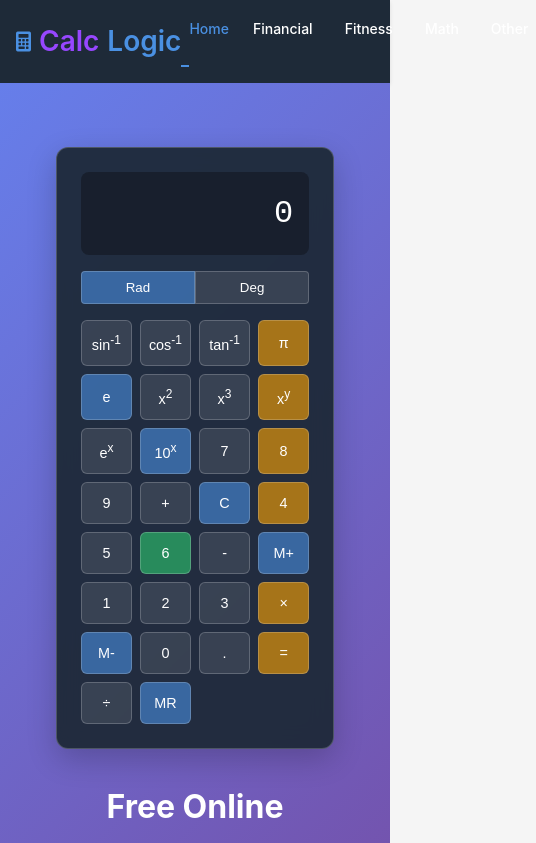
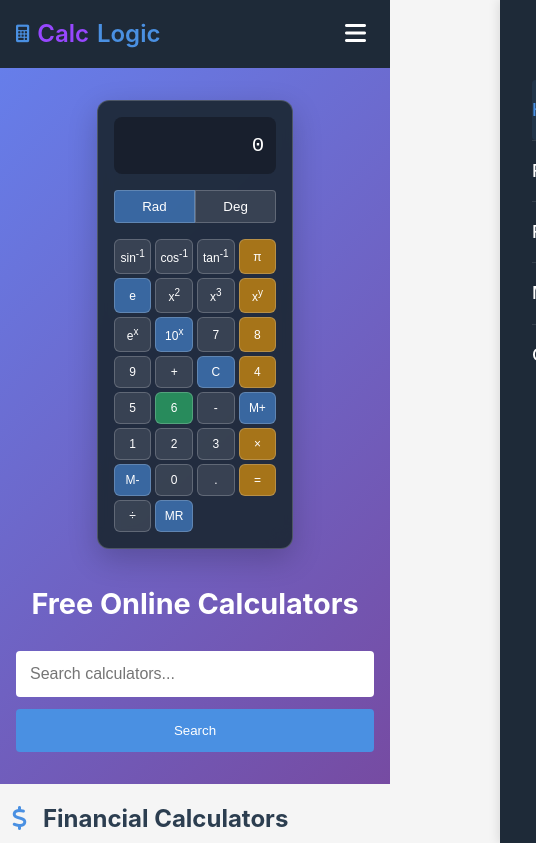
Before and after one commit to sunilkk06/calclogic-app, a React (Vite) app: page / in a window 390 px wide. Shown: the top 843 px of the page, 536 px wide, since content can reach past the window. Built offline with nearby package versions, Linux system fonts and the light colour scheme.

Commit message:
Enhance mobile responsiveness with hamburger menu and improved touch interface

```diff
--- a/src/components/Header.jsx
+++ b/src/components/Header.jsx
@@ -1,8 +1,9 @@
-import React from 'react'
+import React, { useState, useEffect } from 'react'
 import { Link, useLocation } from 'react-router-dom'
 
 const Header = () => {
   const location = useLocation()
+  const [isMobileMenuOpen, setIsMobileMenuOpen] = useState(false)
 
   const isActive = (path) => {
     if (path === '/') {
@@ -11,7 +12,43 @@
     return location.pathname.startsWith(path)
   }
 
+  const toggleMobileMenu = () => {
+    setIsMobileMenuOpen(!isMobileMenuOpen)
+  }
+
+  const closeMobileMenu = () => {
+    setIsMobileMenuOpen(false)
+  }
+
+  // Close mobile menu when route changes
+  useEffect(() => {
+    setIsMobileMenuOpen(false)
+  }, [location.pathname])
+
+  // Close mobile menu when clicking outside
+  useEffect(() => {
+    const handleClickOutside = (event) => {
+      if (isMobileMenuOpen && !event.target.closest('.nav-container')) {
+        setIsMobileMenuOpen(false)
+      }
+    }
+
+    if (isMobileMenuOpen) {
+      document.addEventListener('click', handleClickOutside)
+      document.body.style.overflow = 'hidden' // Prevent scrolling when menu is open
+    } else {
+      document.body.style.overflow = 'unset'
+    }
+
+    return () => {
+      document.removeEventListener('click', handleClickOutside)
+      document.body.style.overflow = 'unset'
+    }
+  }, [isMobileMenuOpen])
+
   return (
+    <>
+      <div className={`mobile-menu-backdrop ${isMobileMenuOpen ? 'visible' : ''}`} onClick={closeMobileMenu}></div>
       <header className="main-header">
         <nav className="nav-container">
           <div className="logo">
@@ -20,35 +57,45 @@
               <span>Calc</span><span>Logic</span>
             </Link>
           </div>
-        <ul className="nav-links">
+
+          <button
+            className="mobile-menu-toggle"
+            onClick={toggleMobileMenu}
+            aria-label="Toggle mobile menu"
+          >
+            <i className={isMobileMenuOpen ? 'fas fa-times' : 'fas fa-bars'}></i>
+          </button>
+
+          <ul className={`nav-links ${isMobileMenuOpen ? 'mobile-open' : ''}`}>
             <li>
-            <Link to="/" className={isActive('/') ? 'active' : ''}>
+              <Link to="/" className={isActive('/') ? 'active' : ''} onClick={closeMobileMenu}>
                 Home
               </Link>
             </li>
             <li>
-            <Link to="/financial" className={isActive('/financial') ? 'active' : ''}>
+              <Link to="/financial" className={isActive('/financial') ? 'active' : ''} onClick={closeMobileMenu}>
                 Financial
               </Link>
             </li>
             <li>
-            <Link to="/health" className={isActive('/health') ? 'active' : ''}>
+              <Link to="/health" className={isActive('/health') ? 'active' : ''} onClick={closeMobileMenu}>
                 Fitness
               </Link>
             </li>
             <li>
-            <Link to="/math" className={isActive('/math') ? 'active' : ''}>
+              <Link to="/math" className={isActive('/math') ? 'active' : ''} onClick={closeMobileMenu}>
                 Math
               </Link>
             </li>
             <li>
-            <Link to="/other" className={isActive('/other') ? 'active' : ''}>
+              <Link to="/other" className={isActive('/other') ? 'active' : ''} onClick={closeMobileMenu}>
                 Other
               </Link>
             </li>
           </ul>
         </nav>
       </header>
+    </>
   )
 }
 
--- a/src/index.css
+++ b/src/index.css
@@ -835,59 +835,428 @@
     font-style: italic;
 }
 
-/* Responsive Design */
+/* Mobile Menu Toggle */
+.mobile-menu-toggle {
+    display: none;
+    background: none;
+    border: none;
+    color: white;
+    font-size: 1.5rem;
+    cursor: pointer;
+    z-index: 1001;
+    padding: 0.5rem;
+}
+
+/* Mobile Menu Backdrop */
+.mobile-menu-backdrop {
+    position: fixed;
+    top: 0;
+    left: 0;
+    width: 100%;
+    height: 100%;
+    background-color: rgba(0, 0, 0, 0.5);
+    z-index: 999;
+    opacity: 0;
+    visibility: hidden;
+    transition: opacity 0.3s ease, visibility 0.3s ease;
+}
+
+.mobile-menu-backdrop.visible {
+    opacity: 1;
+    visibility: visible;
+}
+
+/* Enhanced Responsive Design */
+@media (max-width: 1024px) {
+    .calculator-grid {
+        grid-template-columns: repeat(auto-fit, minmax(250px, 1fr));
+        gap: 1.5rem;
+    }
+
+    .hero-content {
+        gap: 3rem;
+    }
+}
+
 @media (max-width: 768px) {
+    .mobile-menu-toggle {
+        display: block;
+    }
+
+    .nav-links {
+        position: fixed;
+        top: 0;
+        right: -100%;
+        height: 100vh;
+        width: 280px;
+        background-color: #1e2a38;
+        flex-direction: column;
+        justify-content: flex-start;
+        align-items: stretch;
+        padding: 5rem 2rem 2rem;
+        gap: 0;
+        transition: right 0.3s ease;
+        z-index: 1000;
+        box-shadow: -2px 0 10px rgba(0, 0, 0, 0.1);
+    }
+
+    .nav-links.mobile-open {
+        right: 0;
+    }
+
+    .nav-links li {
+        margin-bottom: 0;
+        border-bottom: 1px solid rgba(255, 255, 255, 0.1);
+    }
+
+    .nav-links li:last-child {
+        border-bottom: none;
+    }
+
+    .nav-links a {
+        display: block;
+        padding: 1rem 0;
+        color: #fff;
+        font-size: 1.1rem;
+        border-bottom: none;
+    }
+
+    .nav-links a.active::after {
+        display: none;
+    }
+
+    .nav-links a.active {
+        background-color: rgba(74, 144, 226, 0.1);
+        border-radius: 4px;
+    }
+
+    .main-header {
+        padding: 0.75rem 0;
+    }
+
+    .nav-container {
+        padding: 0 1rem;
+    }
+
+    .logo {
+        font-size: 1.5rem;
+    }
+
+    .logo i {
+        font-size: 1.1rem;
+    }
+
+    .hero {
+        padding: 3rem 0;
+    }
+
     .hero-content {
         grid-template-columns: 1fr;
         gap: 2rem;
+        padding: 0 1rem;
     }
 
     .hero-text h2 {
-        font-size: 2rem;
+        font-size: 2.2rem;
+        margin-bottom: 1.5rem;
+    }
+
+    .search-form {
+        margin-top: 1.5rem;
+    }
+
+    .calculator-container {
+        margin: 1.5rem auto;
+        padding: 0 1rem;
+    }
+
+    .calculator-header {
+        margin-bottom: 1.5rem;
+    }
+
+    .calculator-header h1 {
+        font-size: 2.2rem;
+        margin-bottom: 0.75rem;
+    }
+
+    .calculator-description {
+        font-size: 1rem;
     }
 
     .calculator-grid {
         grid-template-columns: 1fr;
+        gap: 1.5rem;
+        padding: 1.5rem 0;
+    }
+
+    .calculator-card {
+        padding: 1.25rem;
+        min-height: 200px;
+    }
+
+    .calculator-icon {
+        font-size: 2rem;
+        margin-bottom: 1rem;
+    }
+
+    .calculator-card h2 {
+        font-size: 1.3rem;
+        margin-bottom: 0.75rem;
+    }
+
+    .calculator-card p {
+        margin-bottom: 1rem;
+        font-size: 0.9rem;
+    }
+
+    .calculator-form {
+        padding: 1.25rem;
+        gap: 1.25rem;
+    }
+
+    .input-section h2 {
+        font-size: 1.3rem;
+    }
+
+    .input-field input,
+    .input-field select {
+        padding: 0.875rem;
+        font-size: 1rem;
+    }
+
+    .calculate-btn {
+        padding: 0.875rem 1.5rem;
+        font-size: 1rem;
+    }
+
+    .results-section {
+        padding: 1.5rem;
     }
 
     .results-grid {
         grid-template-columns: 1fr;
-    }
-
-    .nav-links {
         gap: 1rem;
     }
 
-    .nav-links a {
-        padding: 0.25rem 0.5rem;
-        font-size: 0.875rem;
+    .result-item {
+        padding: 1.25rem;
+    }
+
+    .result-value {
+        font-size: 1.3rem;
+    }
+
+    .info-cards {
+        grid-template-columns: 1fr;
+        gap: 1rem;
+    }
+
+    .info-card {
+        padding: 1.25rem;
+    }
+
+    .category-header {
+        margin-bottom: 1.5rem;
+    }
+
+    .category-header h2 {
+        font-size: 1.75rem;
+    }
+
+    .category-icon {
+        font-size: 1.75rem;
     }
 
     .calculator-buttons {
         grid-template-columns: repeat(4, 1fr);
+        gap: 0.375rem;
+    }
+
+    .calculator-buttons button {
+        padding: 0.625rem 0.375rem;
+        font-size: 0.8rem;
+    }
+
+    .calculator-widget {
+        padding: 1.25rem;
+        max-width: 100%;
+    }
+
+    .calculator-display {
+        font-size: 1.5rem;
+        padding: 0.875rem;
+        min-height: 50px;
     }
 
     .footer-content {
         grid-template-columns: 1fr;
+        gap: 2rem;
+        padding: 2.5rem 1rem 1.5rem;
     }
 
     .footer-bottom {
         flex-direction: column;
         text-align: center;
+        gap: 1rem;
+        padding: 1.25rem 1rem;
+    }
+
+    .footer-links {
+        justify-content: center;
     }
 }
 
 @media (max-width: 480px) {
+    .hero {
+        padding: 2rem 0;
+    }
+
+    .hero-text h2 {
+        font-size: 1.8rem;
+        margin-bottom: 1rem;
+    }
+
     .search-form {
         flex-direction: column;
+        gap: 0.75rem;
+    }
+
+    .search-form input {
+        padding: 0.875rem;
+    }
+
+    .search-form button {
+        padding: 0.875rem 1.5rem;
+    }
+
+    .calculator-container {
+        margin: 1rem auto;
+        padding: 0 0.75rem;
     }
 
     .calculator-header h1 {
-        font-size: 2rem;
+        font-size: 1.8rem;
+    }
+
+    .calculator-description {
+        font-size: 0.95rem;
+    }
+
+    .calculator-card {
+        padding: 1rem;
+        min-height: 180px;
+    }
+
+    .calculator-icon {
+        font-size: 1.75rem;
+        margin-bottom: 0.75rem;
+    }
+
+    .calculator-card h2 {
+        font-size: 1.2rem;
+    }
+
+    .calculator-card p {
+        font-size: 0.85rem;
+        margin-bottom: 0.875rem;
+    }
+
+    .calculator-btn {
+        padding: 0.625rem 1.25rem;
+        font-size: 0.9rem;
+        max-width: 180px;
+    }
+
+    .calculator-form {
+        padding: 1rem;
+        gap: 1rem;
+    }
+
+    .input-section h2 {
+        font-size: 1.2rem;
+        margin-bottom: 0.75rem;
+    }
+
+    .input-field input,
+    .input-field select {
+        padding: 0.75rem;
+        font-size: 0.95rem;
+    }
+
+    .calculate-btn {
+        padding: 0.75rem 1.25rem;
+        font-size: 0.95rem;
+    }
+
+    .results-section {
+        padding: 1.25rem;
+    }
+
+    .results-section h2 {
+        font-size: 1.3rem;
+        margin-bottom: 1.25rem;
+    }
+
+    .result-item {
+        padding: 1rem;
+    }
+
+    .result-label {
+        font-size: 0.8rem;
+    }
+
+    .result-value {
+        font-size: 1.2rem;
+    }
+
+    .info-card {
+        padding: 1rem;
+    }
+
+    .info-card h3 {
+        font-size: 1.1rem;
+        margin-bottom: 0.75rem;
+    }
+
+    .info-card p {
+        font-size: 0.9rem;
+    }
+
+    .category-header h2 {
+        font-size: 1.5rem;
+    }
+
+    .category-icon {
+        font-size: 1.5rem;
+    }
+
+    .calculator-buttons {
+        grid-template-columns: repeat(4, 1fr);
+        gap: 0.25rem;
+    }
+
+    .calculator-buttons button {
+        padding: 0.5rem 0.25rem;
+        font-size: 0.75rem;
+    }
+
+    .calculator-widget {
+        padding: 1rem;
+    }
+
+    .calculator-display {
+        font-size: 1.3rem;
+        padding: 0.75rem;
+        min-height: 45px;
     }
 
     .social-icons {
         justify-content: center;
+    }
+
+    .social-icons a {
+        width: 32px;
+        height: 32px;
     }
 
     .footer-links {
@@ -895,4 +1264,90 @@
         align-items: center;
         gap: 0.75rem;
     }
+
+    .footer-section h4 {
+        font-size: 1.1rem;
+        margin-bottom: 1rem;
+    }
+
+    .newsletter {
+        flex-direction: column;
+        gap: 0.5rem;
+    }
+
+    .newsletter input {
+        border-radius: 4px;
+    }
+
+    .newsletter button {
+        border-radius: 4px;
+    }
 }
+
+/* Touch-friendly improvements */
+@media (hover: none) and (pointer: coarse) {
+    .calculator-btn,
+    .calculate-btn {
+        min-height: 44px; /* Minimum touch target size */
+        padding: 0.875rem 1.5rem;
+    }
+
+    .mobile-menu-toggle {
+        min-height: 44px;
+        min-width: 44px;
+    }
+
+    .nav-links a {
+        min-height: 44px;
+        display: flex;
+        align-items: center;
+    }
+
+    .input-field input,
+    .input-field select {
+        min-height: 44px;
+    }
+}
+
+/* Ultra small screens */
+@media (max-width: 360px) {
+    .calculator-container {
+        padding: 0 0.5rem;
+    }
+
+    .calculator-grid {
+        grid-template-columns: 1fr;
+        gap: 1rem;
+        padding: 1rem 0;
+    }
+
+    .calculator-card {
+        padding: 0.875rem;
+        min-height: 160px;
+    }
+
+    .calculator-form {
+        padding: 0.875rem;
+        gap: 0.875rem;
+    }
+
+    .results-section {
+        padding: 1rem;
+    }
+
+    .info-card {
+        padding: 0.875rem;
+    }
+
+    .hero-text h2 {
+        font-size: 1.6rem;
+    }
+
+    .category-header {
+        gap: 0.75rem;
+    }
+
+    .logo {
+        font-size: 1.3rem;
+    }
+}
```
Also changed, not shown: 1 other file (tests, documents, lock files or other folders). Lines whose indentation alone changed are shown as unchanged.
